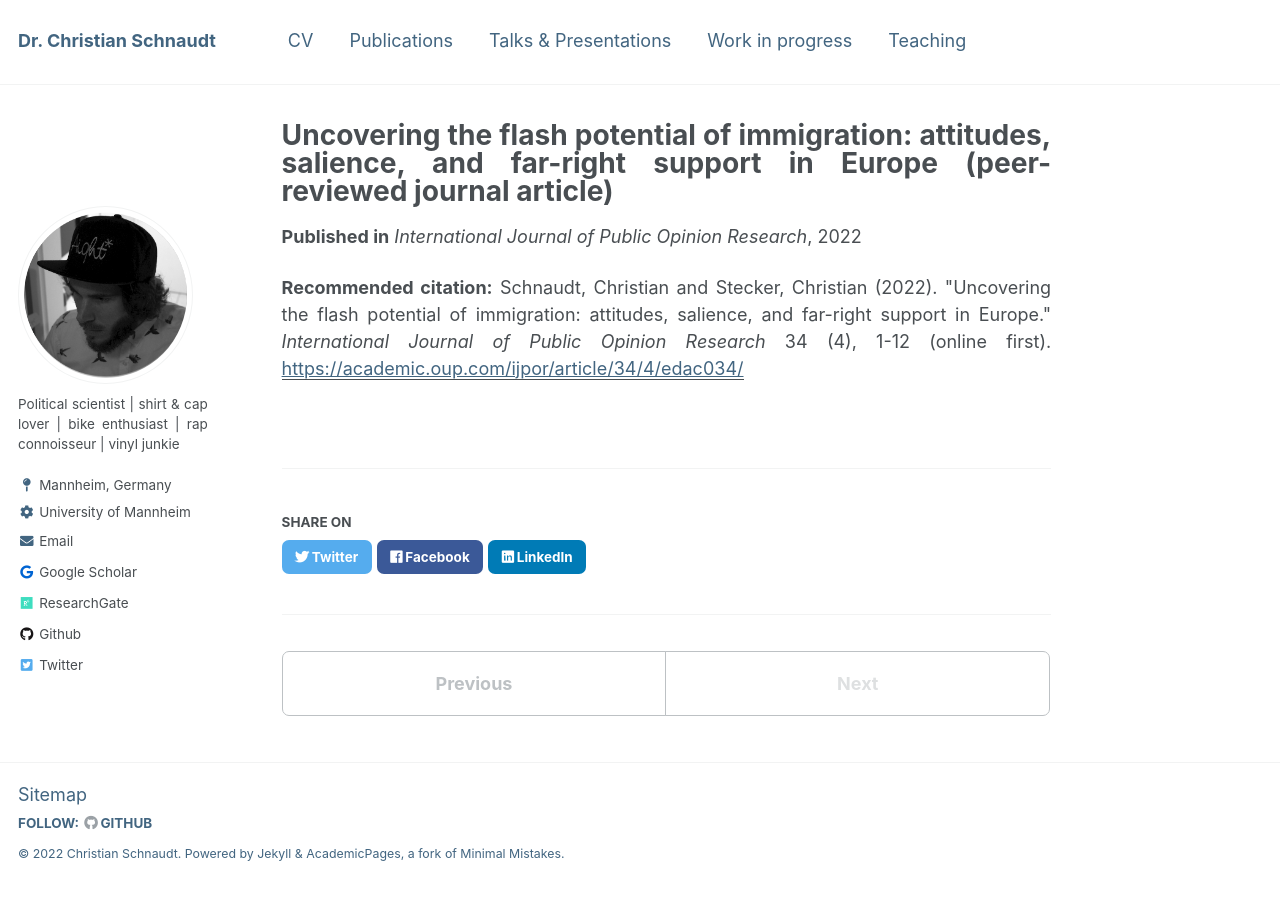
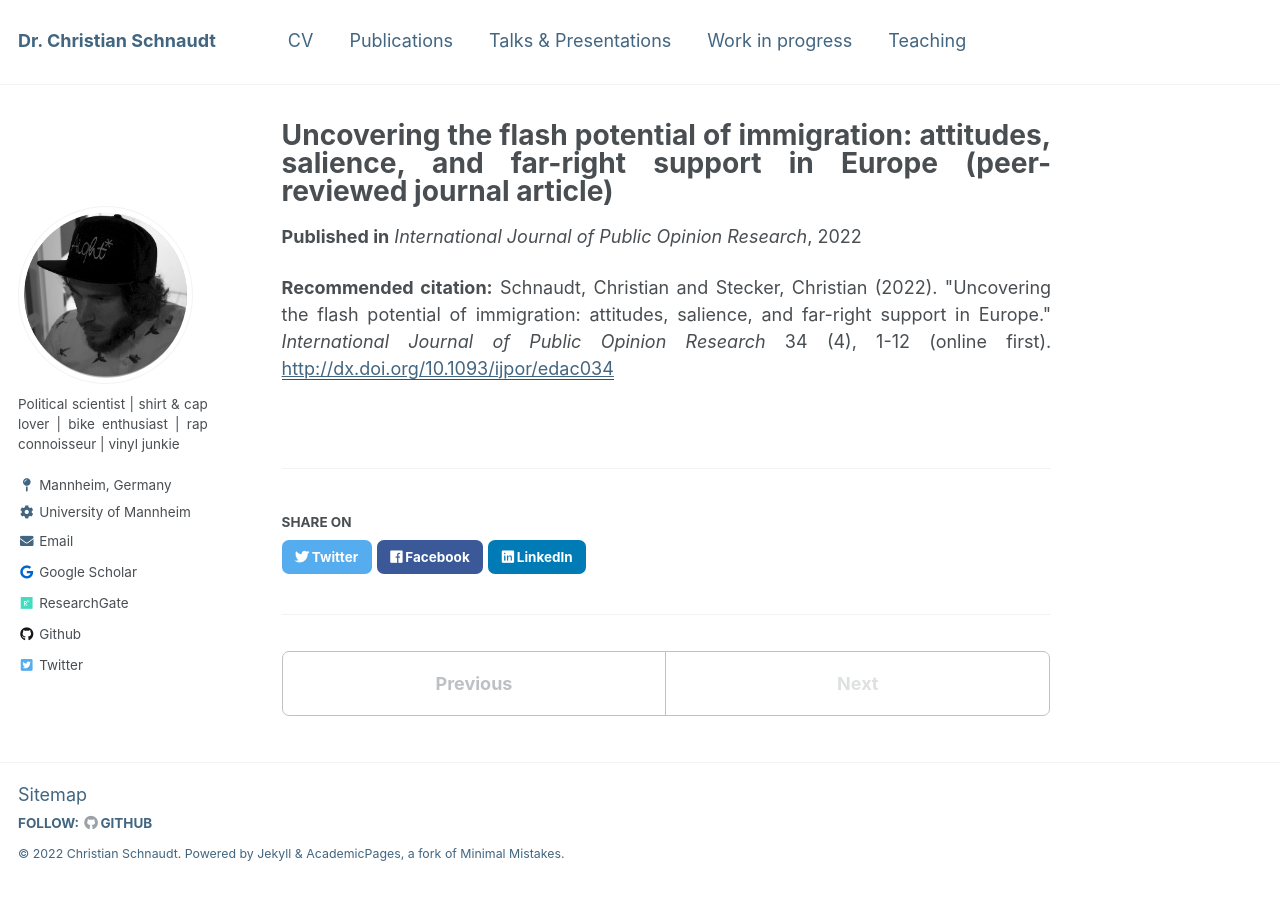
Before and after one commit to cschnaudt/cschnaudt.github.io, a Jekyll site: the page built from _publications/2022-12-16-IJPOR-schnecker.md, in a window 1280 px wide. Built offline with Jekyll 4.4.1, drawn with Linux system fonts in a browser that asks for light colours; some of the changed lines change nothing that is shown.

Commit message:
Update 2022-12-16-IJPOR-schnecker.md

```diff
--- a/_publications/2022-12-16-IJPOR-schnecker.md
+++ b/_publications/2022-12-16-IJPOR-schnecker.md
@@ -5,6 +5,6 @@ permalink: /publication/2022-12-16-IJPOR-schnecker
 excerpt: 'Attitudes toward immigrants and immigration are a central explanation for the electoral support of far-right parties. However, while these parties gained strength over the last two decades, European citizens´ views about immigration have not changed much. In this study, we contribute to solving this puzzle by uncovering the flash potential of immigration. With its salience as a politically contested issue increasing, negative yet previously less relevant immigration preferences and evaluations transform more often into politically tangible attitudes and behaviors, such as support for far-right parties. We uncover this flash potential with individual-level ESS data and aggregated measures of issue salience among the public, allowing us to model the conditioning effects of contextual-level immigration salience on the individual-level relationship between immigration attitudes and far-right support. The results from random-effects within-between models analyzing 208,794 individual respondents from 141 country-rounds and 24 countries over the period of 2002-2018 show that the effects of citizens´ attitudes on support for far-right parties are stronger in contexts and periods in which the salience of immigration is higher. Accordingly, while immigration attitudes among the European public have not turned more negative over time, they have become more influential for citizens´ party attachments and vote choices.'
 date: 2022-12-16
 venue: 'International Journal of Public Opinion Research'
-paperurl: 'https://academic.oup.com/ijpor/article/34/4/edac034/'
+paperurl: 'http://dx.doi.org/10.1093/ijpor/edac034'
 citation: 'Schnaudt, Christian and Stecker, Christian (2022). &quot;Uncovering the flash potential of immigration: attitudes, salience, and far-right support in Europe.&quot; <i>International Journal of Public Opinion Research</i> 34 (4), 1-12 (online first).'
 ---
```
